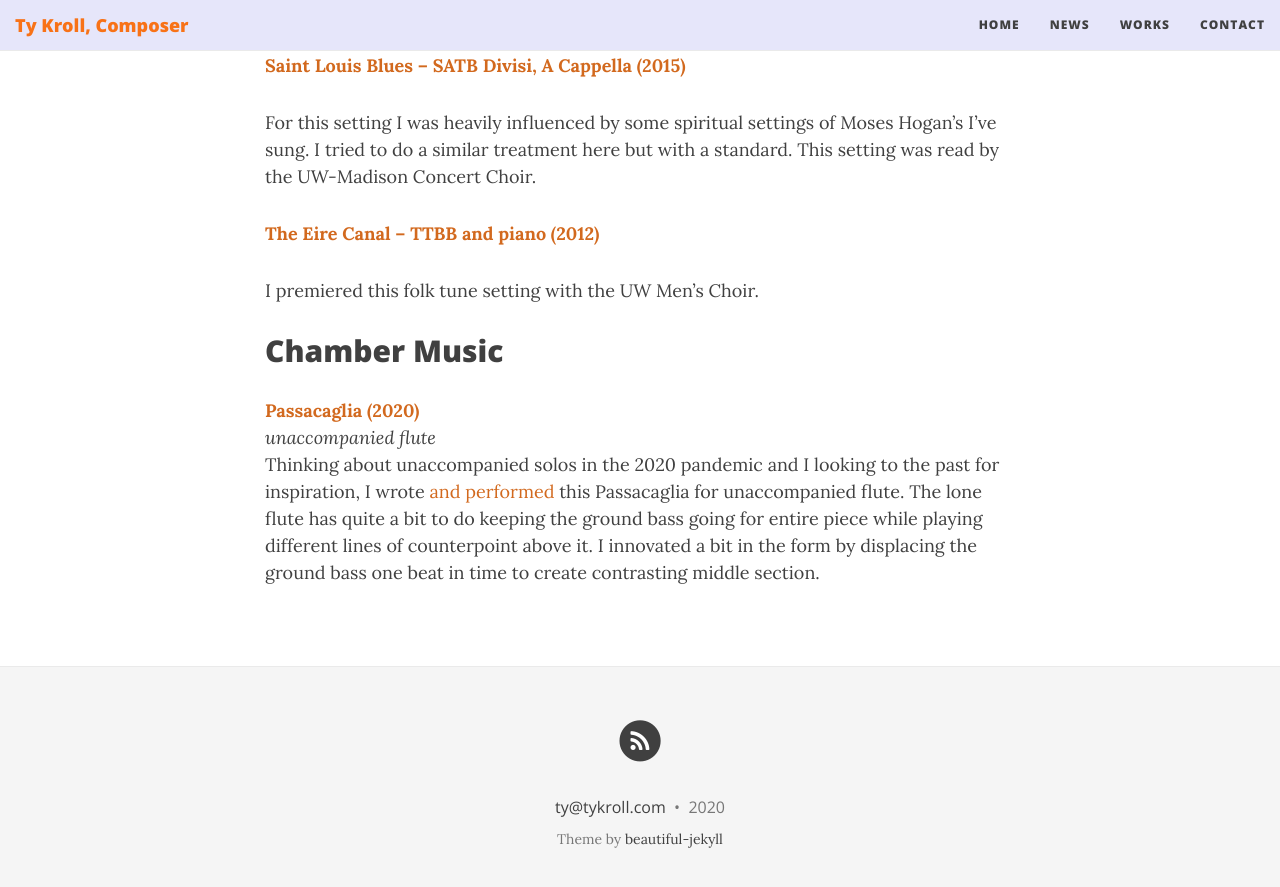
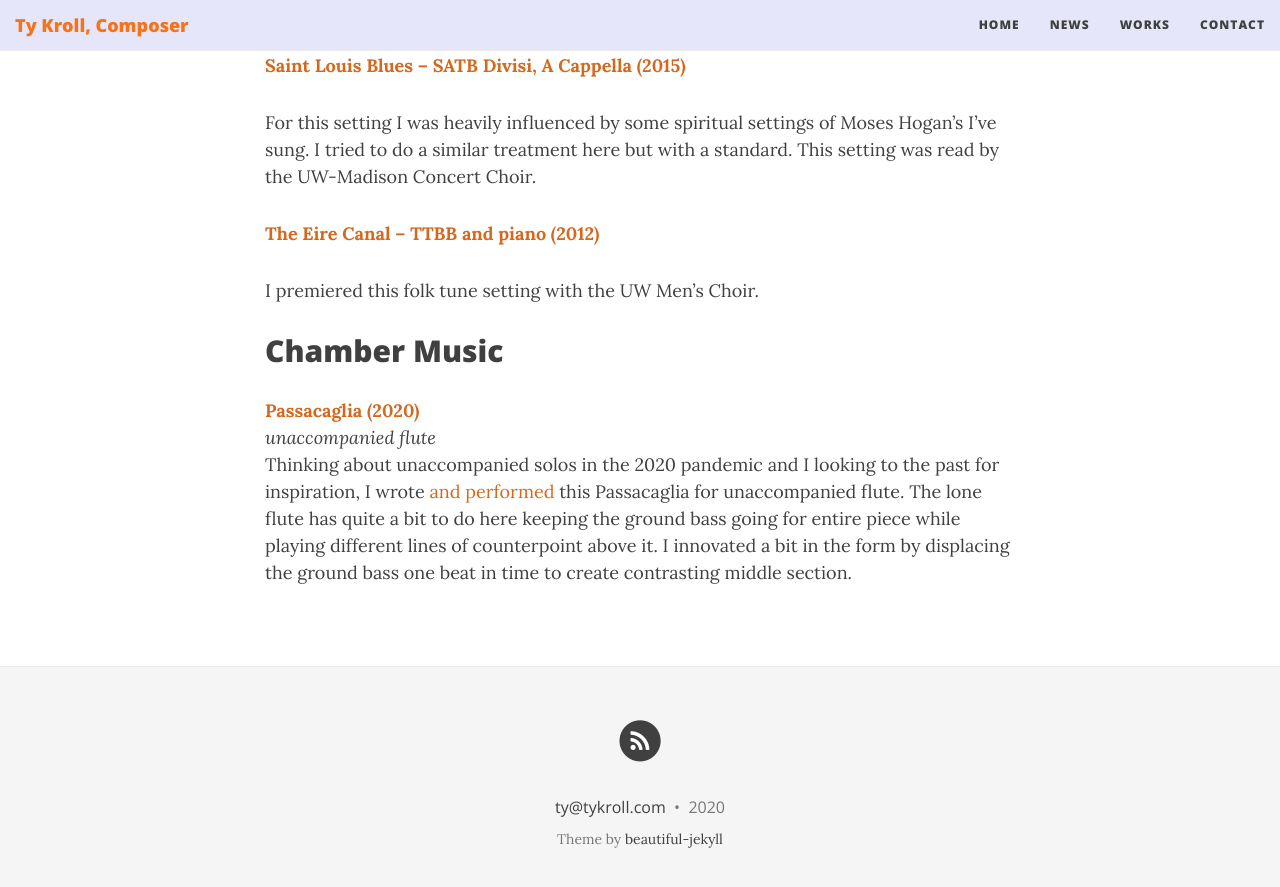
Before and after one commit to ctrueden/tykroll.com, a Jekyll site: the page built from works.md, in a window 1280 px wide and 900 px high, scrolled down 2710 px. Shown: the top 887 px of the window. Built offline with Jekyll 4.4.1, drawn with Linux system fonts in a browser that asks for light colours; nearby versions of some CDN libraries; some of the changed text lies outside the part shown.

Commit message:
Update works.md

```diff
--- a/works.md
+++ b/works.md
@@ -77,4 +77,4 @@ I premiered this folk tune setting with the UW Men’s Choir.
 
 __[Passacaglia (2020)](https://www.musicnotes.com/sheetmusic/mtd.asp?ppn=MN0224032)__
 <br>_unaccompanied flute_
-<br> Thinking about unaccompanied solos in the 2020 pandemic and I looking to the past for inspiration, I wrote [and performed](https://youtu.be/Tx3Oq2TyrCI) this Passacaglia for unaccompanied flute. The lone flute has quite a bit to do keeping the ground bass going for entire piece while playing different lines of counterpoint above it. I innovated a bit in the form by displacing the ground bass one beat in time to create contrasting middle section.
+<br> Thinking about unaccompanied solos in the 2020 pandemic and I looking to the past for inspiration, I wrote [and performed](https://youtu.be/Tx3Oq2TyrCI) this Passacaglia for unaccompanied flute. The lone flute has quite a bit to do here keeping the ground bass going for entire piece while playing different lines of counterpoint above it. I innovated a bit in the form by displacing the ground bass one beat in time to create contrasting middle section.
```
Also changed, not shown: other parts of works.md (+1 -1 lines).
